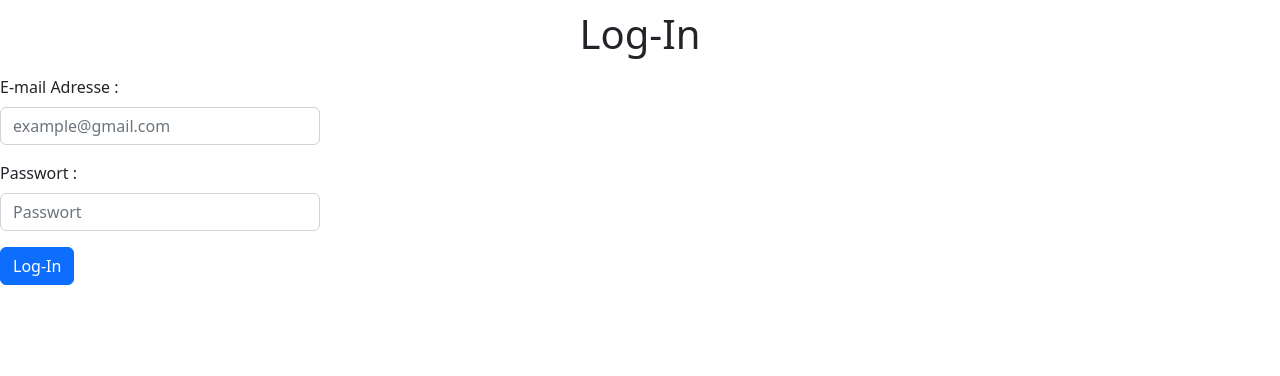
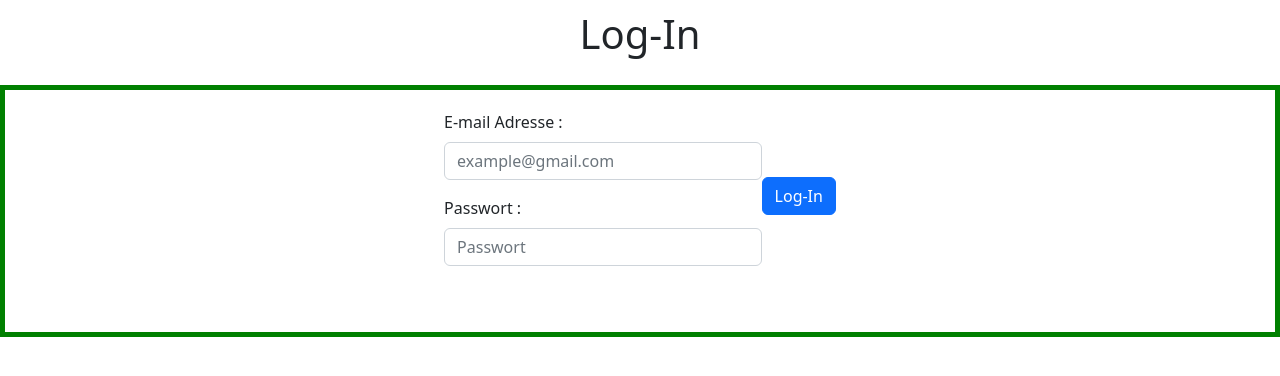
Before and after one commit to if22b151/Hotel-Website, a PHP site: page /loginBootstrap.html in a window 1280 px wide. Shown: the top 376 px of the page. Run offline with PHP 8.4, Linux system fonts and the light colour scheme.

Commit message:
Update styles.css

```diff
--- a/styles.css
+++ b/styles.css
@@ -61,3 +61,21 @@
       width: 100%;
     }
   }
+.accordion-item{
+   margin: 30px;
+
+}
+.Log-InContainer{
+   display: flex;
+   justify-content: center;
+   align-items: center;
+   border: 5px solid green;
+   padding-bottom: 50px;
+   margin-top: 10px;
+   padding-top: 20px;
+}
+
+/* Button unter Passwort bekommen */
+.Button{
+
+}
```
